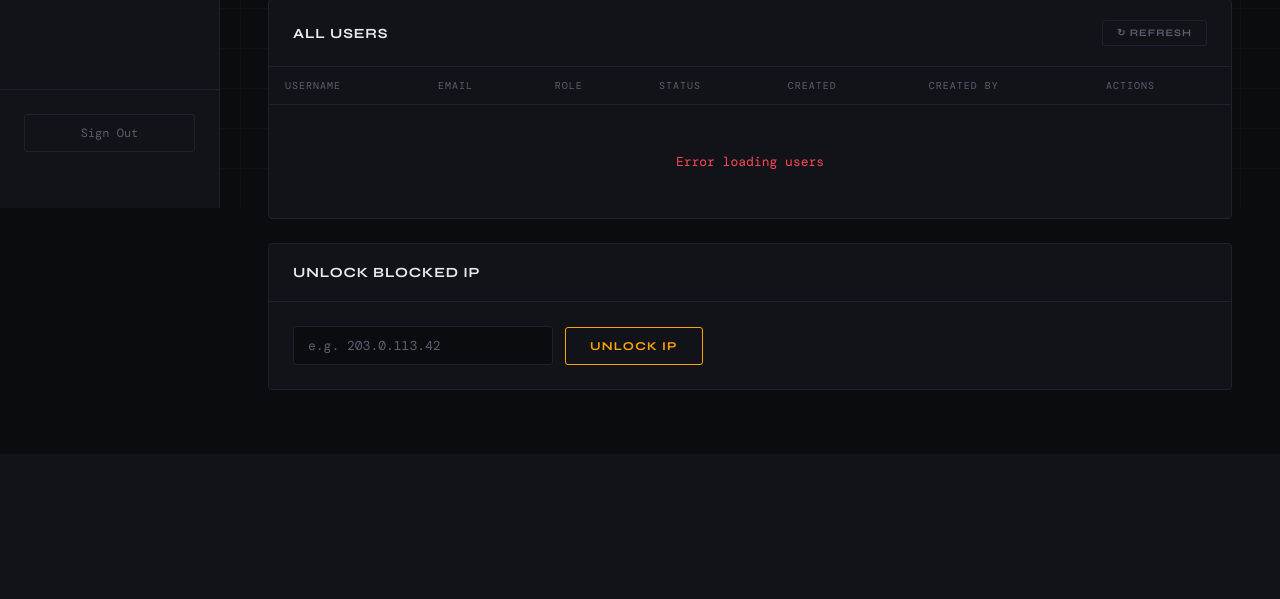
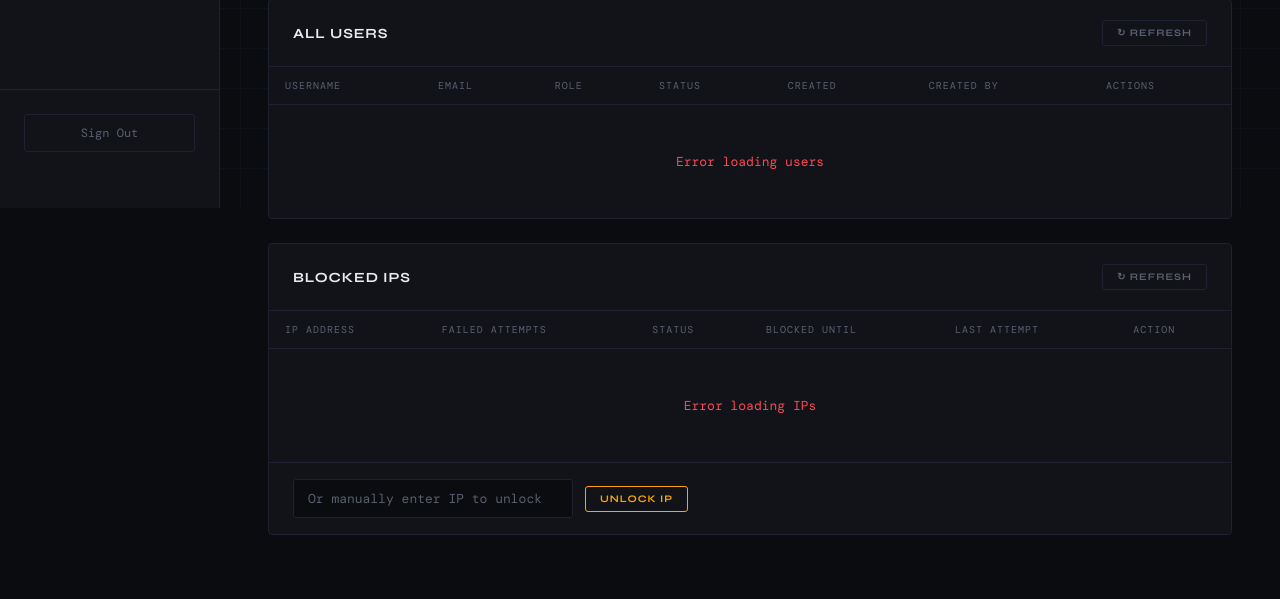
Before and after one commit to Maaz-Bin-Haider/Price-Monitor, a Python web app: template templates/admin.html in a window 1280 px wide. Shown: the part 592-1191 px from the top of the page. Before the commit the page ends 982 px from the top, so only its background shows below. Run offline with Jinja, Linux system fonts and the light colour scheme; the template is opened without the code that fills it, so the values that code supplies are empty; some web fonts are replaced.

Commit message:
Fix blocked IPs display and unlock functionality

```diff
--- a/auth_router.py
+++ b/auth_router.py
@@ -5,6 +5,7 @@
 # same pattern as the rest of your project.
 
 from typing import Optional
+from datetime import datetime
 
 from fastapi import APIRouter, Depends, Form, Request, HTTPException, status
 from fastapi.responses import HTMLResponse, JSONResponse, RedirectResponse
@@ -219,11 +220,14 @@ async def admin_locked_ips(request: Request):
         rows = list_locked_ips(db)
     finally:
         db.close()
+    now = datetime.utcnow()
     return JSONResponse([
         {
             "ip":           r.ip_address,
             "attempts":     r.attempt_count,
+            "is_locked":    bool(r.locked_until and r.locked_until > now),
             "locked_until": r.locked_until.strftime("%Y-%m-%d %H:%M UTC") if r.locked_until else None,
+            "last_attempt": r.last_attempt.strftime("%Y-%m-%d %H:%M UTC") if r.last_attempt else None,
         }
         for r in rows
     ])
@@ -234,6 +238,7 @@ async def admin_locked_ips(request: Request):
 @auth_router.post("/auth/admin/unlock-ip")
 async def admin_unlock_ip(request: Request, ip: str = Form(...)):
     require_admin(request)
+    ip = ip.strip()
     db = SessionLocal()
     try:
         unlock_ip(db, ip)
--- a/templates/admin.html
+++ b/templates/admin.html
@@ -440,14 +440,32 @@
       </div>
     </div>
 
-    <!-- Unlock IP -->
+    <!-- Blocked IPs -->
     <div class="panel">
       <div class="panel-header">
-        <span class="panel-title">Unlock Blocked IP</span>
+        <span class="panel-title">Blocked IPs</span>
+        <button class="btn btn-sm" onclick="loadLockedIPs()" style="background:none;border:1px solid var(--border);color:var(--muted);">&#8635; Refresh</button>
       </div>
-      <div class="unlock-row">
-        <input type="text" id="unlock-ip" placeholder="e.g. 203.0.113.42">
-        <button class="btn btn-warn" onclick="unlockIP()">Unlock IP</button>
+      <div class="table-wrap">
+        <table>
+          <thead>
+            <tr>
+              <th>IP Address</th>
+              <th>Failed Attempts</th>
+              <th>Status</th>
+              <th>Blocked Until</th>
+              <th>Last Attempt</th>
+              <th>Action</th>
+            </tr>
+          </thead>
+          <tbody id="ips-tbody">
+            <tr><td colspan="6" class="empty-state">Loading…</td></tr>
+          </tbody>
+        </table>
+      </div>
+      <div style="padding: 16px 24px; border-top: 1px solid var(--border); display:flex; gap:12px; align-items:center;">
+        <input type="text" id="unlock-ip" placeholder="Or manually enter IP to unlock" style="max-width:280px;">
+        <button class="btn btn-warn btn-sm" onclick="unlockManual()">Unlock IP</button>
       </div>
     </div>
 
@@ -574,23 +592,64 @@
     else        { const d = await res.json().catch(()=>({})); showToast(d.detail || 'Failed to delete', true); }
   }
 
-  // ── Unlock IP ──────────────────────────────────────────────────────────────
-  async function unlockIP() {
-    const ip = document.getElementById('unlock-ip').value.trim();
-    if (!ip) { showToast('Enter an IP address', true); return; }
+  // ── Load locked IPs ────────────────────────────────────────────────────────
+  async function loadLockedIPs() {
+    const tbody = document.getElementById('ips-tbody');
+    try {
+      const res  = await fetch('/auth/admin/locked-ips');
+      if (!res.ok) throw new Error('Failed');
+      const rows = await res.json();
+
+      if (!rows.length) {
+        tbody.innerHTML = '<tr><td colspan="6" class="empty-state">No blocked or failed IPs.</td></tr>';
+        return;
+      }
+
+      tbody.innerHTML = rows.map(r => `
+        <tr>
+          <td><code style="font-family:var(--mono);font-size:12px">${esc(r.ip)}</code></td>
+          <td>${r.attempts}</td>
+          <td>${r.is_locked
+            ? '<span class="badge badge-red">Blocked</span>'
+            : '<span class="badge badge-muted">Failed (not blocked)</span>'}</td>
+          <td>${r.locked_until || '—'}</td>
+          <td>${r.last_attempt || '—'}</td>
+          <td>
+            ${r.is_locked
+              ? `<button class="btn btn-warn btn-sm" onclick="unlockIP('${esc(r.ip)}')">Unlock</button>`
+              : '—'}
+          </td>
+        </tr>
+      `).join('');
+    } catch(e) {
+      tbody.innerHTML = '<tr><td colspan="6" class="empty-state" style="color:var(--danger)">Error loading IPs</td></tr>';
+    }
+  }
+
+  // ── Unlock IP (called from table row button) ────────────────────────────────
+  async function unlockIP(ip) {
     const body = new FormData();
     body.append('ip', ip);
     const res = await fetch('/auth/admin/unlock-ip', { method: 'POST', body });
     if (res.ok) {
-      showToast(`IP ${ip} has been unlocked`);
-      document.getElementById('unlock-ip').value = '';
+      showToast(`IP ${ip} has been unblocked`);
+      loadLockedIPs();
     } else {
       showToast('Failed to unlock IP', true);
     }
   }
 
+  // ── Manual unlock (text input) ──────────────────────────────────────────────
+  async function unlockManual() {
+    const ip = document.getElementById('unlock-ip').value.trim();
+    if (!ip) { showToast('Enter an IP address', true); return; }
+    await unlockIP(ip);
+    document.getElementById('unlock-ip').value = '';
+  }
+
   // Init
   loadUsers();
+  loadLockedIPs();
 </script>
 </body>
 </html>
```
Also changed, not shown: auth.py (+27 -2 lines).
